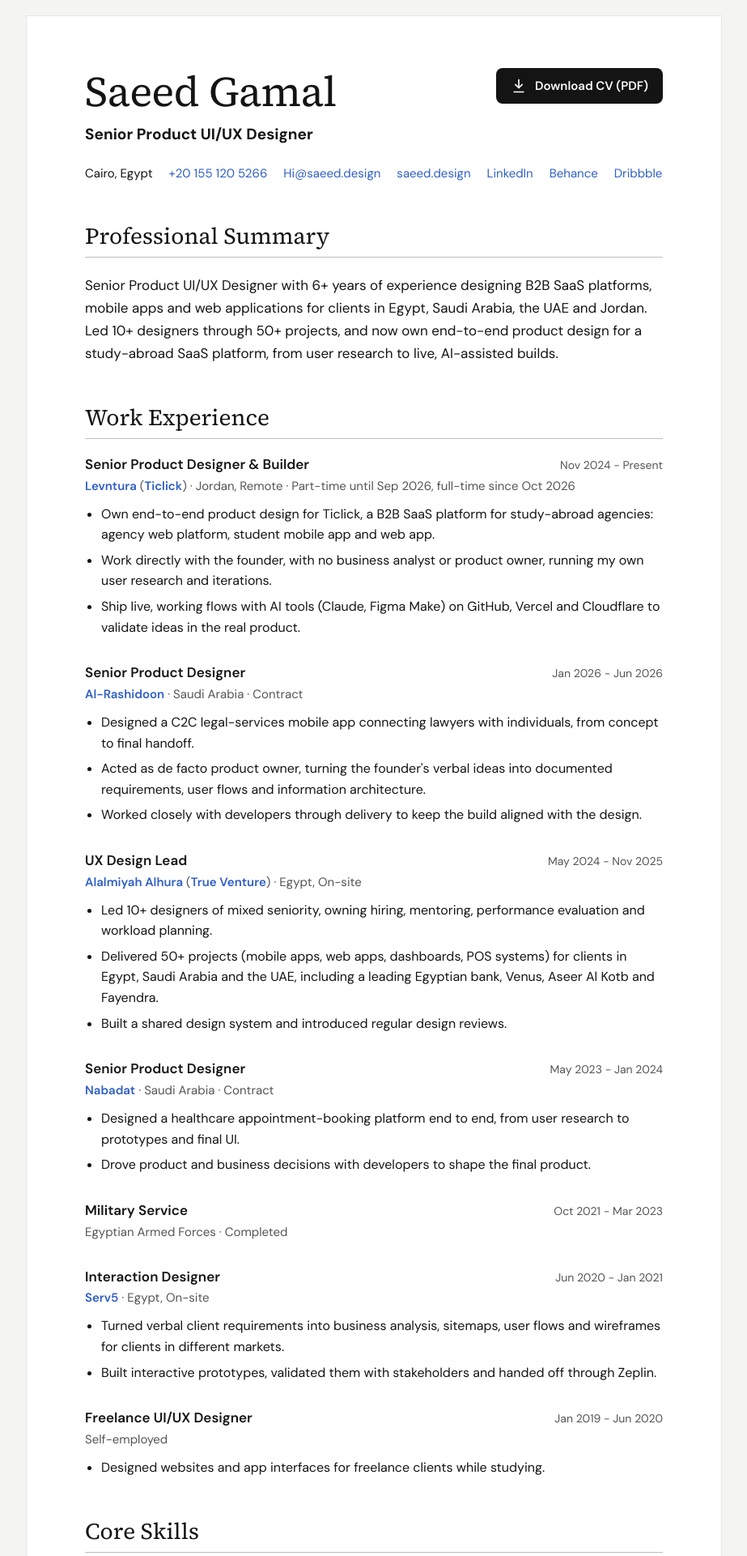
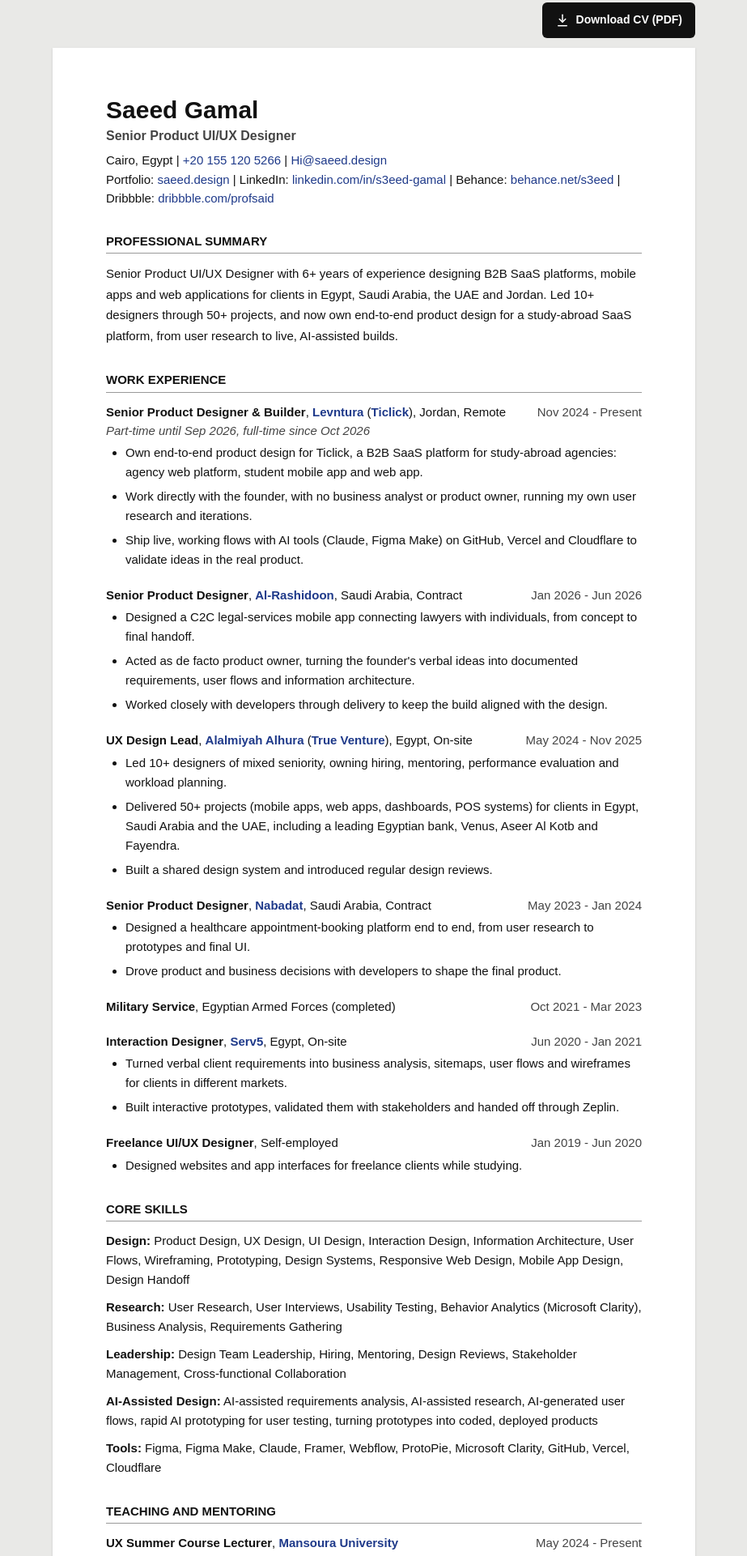
Before and after one commit to profsaid/CV, a plain HTML site: page index.html in a window 1280 px wide. Shown: the part 21-1942 px from the top of the page at 81% size, without its empty margins (178-1101 px from the left). Drawn offline with Linux system fonts and the light colour scheme.

Commit message:
Restyle the web page to match the ATS PDF
Co-Authored-By: Claude Opus 5.5 <noreply@anthropic.com>
Claude-Session: https://claude.ai/code/session_01NHSy6EQ7kveC8JtdeQd8mp

```diff
--- a/index.html
+++ b/index.html
@@ -10,206 +10,168 @@
 <meta property="og:description" content="6+ years designing B2B SaaS platforms, mobile apps and web applications. View or download the CV.">
 <meta property="og:type" content="profile">
 <meta property="og:url" content="https://cv.saeed.design/">
-<link rel="preconnect" href="https://fonts.googleapis.com">
-<link rel="preconnect" href="https://fonts.gstatic.com" crossorigin>
-<link rel="stylesheet" href="https://fonts.googleapis.com/css2?family=DM+Sans:ital,opsz,wght@0,9..40,400;0,9..40,500;0,9..40,600;0,9..40,700;1,9..40,400&family=Source+Serif+4:opsz,wght@8..60,400;8..60,500&display=swap">
 <style>
-:root{--ink:#141414;--muted:#555;--rule:#bdbdbd;--link:#2f5fc4;--bg:#f4f4f2;--paper:#fff;--serif:'Source Serif 4',Georgia,'Times New Roman',serif;--sans:'DM Sans',system-ui,-apple-system,'Segoe UI',sans-serif}
+:root{--ink:#111;--grey:#444;--rule:#999;--link:#1f3a8a}
 *{box-sizing:border-box}
 html{-webkit-text-size-adjust:100%}
-body{margin:0;background:var(--bg);color:var(--ink);font-family:var(--sans);font-size:16px;line-height:1.6}
+body{margin:0;background:#e9e9e7;color:var(--ink);font-family:Arial,"Liberation Sans",Helvetica,sans-serif;font-size:15px;line-height:1.55}
 a{color:var(--link);text-decoration:none}
 a:hover{text-decoration:underline}
-a:focus-visible,.download:focus-visible{outline:2px solid var(--link);outline-offset:3px}
-.page{max-width:860px;margin:40px auto;background:var(--paper);padding:64px 72px;border:1px solid #e6e6e3}
-header{display:flex;justify-content:space-between;align-items:flex-start;gap:24px;flex-wrap:wrap}
-h1{margin:0;font-family:var(--serif);font-weight:400;font-size:52px;line-height:1.1;letter-spacing:-.01em}
-.title{margin:10px 0 0;font-size:19px;font-weight:700;color:var(--ink)}
-.download{display:inline-flex;align-items:center;gap:10px;min-height:44px;padding:10px 18px;border-radius:8px;background:var(--ink);color:#fff;font-weight:600;font-size:15px;white-space:nowrap}
+a:focus-visible{outline:2px solid var(--link);outline-offset:2px}
+
+.bar{max-width:794px;margin:24px auto 12px;display:flex;justify-content:flex-end}
+.download{display:inline-flex;align-items:center;gap:8px;min-height:44px;padding:10px 16px;border-radius:6px;background:var(--ink);color:#fff;font-weight:700;font-size:14px}
 .download:hover{background:#000;text-decoration:none}
-.download svg{width:20px;height:20px;flex:none}
-.contact{display:flex;flex-wrap:wrap;gap:4px 20px;margin:20px 0 0;padding:0;font-size:15px;list-style:none}
-.contact a{color:var(--link)}
-h2{margin:48px 0 20px;padding-bottom:8px;border-bottom:1px solid var(--rule);font-family:var(--serif);font-size:28px;line-height:1.25;font-weight:400;color:var(--ink)}
-.summary{margin:0;font-size:17px;line-height:1.65;text-wrap:pretty}
-.role{margin-top:32px}
-.role:first-of-type{margin-top:0}
-.role-head{display:flex;justify-content:space-between;align-items:baseline;gap:4px 16px;flex-wrap:wrap}
-h3{margin:0;font-size:17px;font-weight:600;line-height:1.4}
-.dates{color:var(--muted);font-size:14px;white-space:nowrap}
-.org{margin:2px 0 0;color:var(--muted);font-size:15px}
-.org a{font-weight:600}
-ul.points{margin:10px 0 0;padding-left:20px}
-ul.points li{margin-top:6px}
-.skills{margin:0;display:grid;grid-template-columns:170px 1fr;gap:14px 24px}
-.skills dt{font-weight:600}
-.skills dd{margin:0}
-.row{display:flex;justify-content:space-between;gap:4px 16px;flex-wrap:wrap;margin-top:8px}
-.row:first-of-type{margin-top:0}
-footer{max-width:860px;margin:0 auto 40px;padding:0 8px;color:var(--muted);font-size:14px;text-align:center}
+.download:focus-visible{outline-color:var(--ink);outline-offset:3px}
+.download svg{width:18px;height:18px;flex:none}
+
+.page{max-width:794px;margin:0 auto 40px;background:#fff;padding:60px 66px;box-shadow:0 1px 3px rgba(0,0,0,.12)}
+
+h1{margin:0;font-size:30px;line-height:1.15;font-weight:700}
+.title{margin:2px 0 6px;font-size:16px;font-weight:700;color:var(--grey)}
+.line{margin:0}
+
+h2{margin:30px 0 12px;padding-bottom:3px;border-bottom:1px solid var(--rule);font-size:15px;font-weight:700;text-transform:uppercase;letter-spacing:0}
+
+.summary{margin:0;line-height:1.7}
+
+.role{margin-top:20px}
+h2 + .role{margin-top:0}
+.head{display:flex;justify-content:space-between;align-items:baseline;gap:2px 16px;flex-wrap:wrap;margin:0}
+.head .co{font-weight:700}
+.dates{color:var(--grey);white-space:nowrap}
+.note{margin:0;font-style:italic;color:var(--grey)}
+ul{margin:4px 0 0;padding-left:24px}
+li{margin-bottom:6px;line-height:1.6}
+
+.skill{margin:0 0 10px;line-height:1.6}
+.row{display:flex;justify-content:space-between;gap:2px 16px;flex-wrap:wrap;margin:0}
+
 @media (max-width:700px){
-  .page{margin:0;padding:32px 20px;border:0}
-  h1{font-size:40px}
-  h2{font-size:24px}
+  .bar{margin:0;padding:12px 16px;background:#fff;border-bottom:1px solid #ddd}
   .download{width:100%;justify-content:center}
-  .skills{grid-template-columns:1fr;gap:2px 0}
-  .skills dd{margin-bottom:12px}
-  footer{margin:24px auto}
+  .page{padding:28px 18px;margin:0;box-shadow:none}
+  h1{font-size:28px}
+  .dates{white-space:normal}
 }
 @media print{
-  body{background:#fff;font-size:11pt}
-  .page{margin:0;padding:0;border:0;max-width:none}
-  .download,footer{display:none}
-  h2{margin-top:24px}
+  body{background:#fff}
+  .bar{display:none}
+  .page{box-shadow:none;margin:0;padding:0;max-width:none}
   .role{break-inside:avoid}
 }
 </style>
 </head>
 <body>
-<main class="page">
 
-<header>
-  <div>
-    <h1>Saeed Gamal</h1>
-    <p class="title">Senior Product UI/UX Designer</p>
-  </div>
+<div class="bar">
   <a class="download" href="Saeed_Gamal_CV.pdf" download="Saeed_Gamal_CV.pdf">
     <svg viewBox="0 0 24 24" fill="none" stroke="currentColor" stroke-width="2" stroke-linecap="round" stroke-linejoin="round" aria-hidden="true"><path d="M12 3v12"/><path d="m7 10 5 5 5-5"/><path d="M5 21h14"/></svg>
     Download CV (PDF)
   </a>
-</header>
+</div>
 
-<ul class="contact">
-  <li>Cairo, Egypt</li>
-  <li><a href="tel:+201551205266">+20 155 120 5266</a></li>
-  <li><a href="mailto:Hi@saeed.design">Hi@saeed.design</a></li>
-  <li><a href="https://saeed.design">saeed.design</a></li>
-  <li><a href="https://www.linkedin.com/in/s3eed-gamal/">LinkedIn</a></li>
-  <li><a href="https://www.behance.net/s3eed">Behance</a></li>
-  <li><a href="https://dribbble.com/profsaid">Dribbble</a></li>
-</ul>
+<main class="page">
 
-<section aria-labelledby="summary-h">
-  <h2 id="summary-h">Professional Summary</h2>
+<h1>Saeed Gamal</h1>
+<p class="title">Senior Product UI/UX Designer</p>
+<p class="line">Cairo, Egypt | <a href="tel:+201551205266">+20 155 120 5266</a> | <a href="mailto:Hi@saeed.design">Hi@saeed.design</a></p>
+<p class="line">Portfolio: <a href="https://saeed.design">saeed.design</a> | LinkedIn: <a href="https://www.linkedin.com/in/s3eed-gamal/">linkedin.com/in/s3eed-gamal</a> | Behance: <a href="https://www.behance.net/s3eed">behance.net/s3eed</a> | Dribbble: <a href="https://dribbble.com/profsaid">dribbble.com/profsaid</a></p>
+
+<h2>Professional Summary</h2>
 <p class="summary">Senior Product UI/UX Designer with 6+ years of experience designing B2B SaaS platforms, mobile apps and web applications for clients in Egypt, Saudi Arabia, the UAE and Jordan. Led 10+ designers through 50+ projects, and now own end-to-end product design for a study-abroad SaaS platform, from user research to live, AI-assisted builds.</p>
-</section>
 
-<section aria-labelledby="exp-h">
-  <h2 id="exp-h">Work Experience</h2>
+<h2>Work Experience</h2>
 
-  <article class="role">
-    <div class="role-head"><h3>Senior Product Designer &amp; Builder</h3><span class="dates">Nov 2024 - Present</span></div>
-    <p class="org"><a href="https://linkedin.com/company/levntura">Levntura</a> (<a href="https://www.linkedin.com/company/ticlick">Ticlick</a>) · Jordan, Remote · Part-time until Sep 2026, full-time since Oct 2026</p>
-    <ul class="points">
+<div class="role">
+  <p class="head"><span><strong>Senior Product Designer &amp; Builder</strong>, <a class="co" href="https://linkedin.com/company/levntura">Levntura</a> (<a class="co" href="https://www.linkedin.com/company/ticlick">Ticlick</a>), Jordan, Remote</span><span class="dates">Nov 2024 - Present</span></p>
+  <p class="note">Part-time until Sep 2026, full-time since Oct 2026</p>
+  <ul>
     <li>Own end-to-end product design for Ticlick, a B2B SaaS platform for study-abroad agencies: agency web platform, student mobile app and web app.</li>
     <li>Work directly with the founder, with no business analyst or product owner, running my own user research and iterations.</li>
     <li>Ship live, working flows with AI tools (Claude, Figma Make) on GitHub, Vercel and Cloudflare to validate ideas in the real product.</li>
   </ul>
-  </article>
+</div>
 
-  <article class="role">
-    <div class="role-head"><h3>Senior Product Designer</h3><span class="dates">Jan 2026 - Jun 2026</span></div>
-    <p class="org"><a href="https://linkedin.com/company/al-rashedon-for-lawyership-legal-consultations/">Al-Rashidoon</a> · Saudi Arabia · Contract</p>
-    <ul class="points">
+<div class="role">
+  <p class="head"><span><strong>Senior Product Designer</strong>, <a class="co" href="https://linkedin.com/company/al-rashedon-for-lawyership-legal-consultations/">Al-Rashidoon</a>, Saudi Arabia, Contract</span><span class="dates">Jan 2026 - Jun 2026</span></p>
+  <ul>
     <li>Designed a C2C legal-services mobile app connecting lawyers with individuals, from concept to final handoff.</li>
     <li>Acted as de facto product owner, turning the founder's verbal ideas into documented requirements, user flows and information architecture.</li>
     <li>Worked closely with developers through delivery to keep the build aligned with the design.</li>
   </ul>
-  </article>
+</div>
 
-  <article class="role">
-    <div class="role-head"><h3>UX Design Lead</h3><span class="dates">May 2024 - Nov 2025</span></div>
-    <p class="org"><a href="https://www.linkedin.com/company/alamiyaalhura/posts/">Alalmiyah Alhura</a> (<a href="https://www.linkedin.com/company/truevs/home/">True Venture</a>) · Egypt, On-site</p>
-    <ul class="points">
+<div class="role">
+  <p class="head"><span><strong>UX Design Lead</strong>, <a class="co" href="https://www.linkedin.com/company/alamiyaalhura/posts/">Alalmiyah Alhura</a> (<a class="co" href="https://www.linkedin.com/company/truevs/home/">True Venture</a>), Egypt, On-site</span><span class="dates">May 2024 - Nov 2025</span></p>
+  <ul>
     <li>Led 10+ designers of mixed seniority, owning hiring, mentoring, performance evaluation and workload planning.</li>
     <li>Delivered 50+ projects (mobile apps, web apps, dashboards, POS systems) for clients in Egypt, Saudi Arabia and the UAE, including a leading Egyptian bank, Venus, Aseer Al Kotb and Fayendra.</li>
     <li>Built a shared design system and introduced regular design reviews.</li>
   </ul>
-  </article>
+</div>
 
-  <article class="role">
-    <div class="role-head"><h3>Senior Product Designer</h3><span class="dates">May 2023 - Jan 2024</span></div>
-    <p class="org"><a href="https://www.linkedin.com/company/nabdaatofficial/">Nabadat</a> · Saudi Arabia · Contract</p>
-    <ul class="points">
+<div class="role">
+  <p class="head"><span><strong>Senior Product Designer</strong>, <a class="co" href="https://www.linkedin.com/company/nabdaatofficial/">Nabadat</a>, Saudi Arabia, Contract</span><span class="dates">May 2023 - Jan 2024</span></p>
+  <ul>
     <li>Designed a healthcare appointment-booking platform end to end, from user research to prototypes and final UI.</li>
     <li>Drove product and business decisions with developers to shape the final product.</li>
   </ul>
-  </article>
+</div>
 
-  <article class="role">
-    <div class="role-head"><h3>Military Service</h3><span class="dates">Oct 2021 - Mar 2023</span></div>
-    <p class="org">Egyptian Armed Forces · Completed</p>
-  </article>
+<div class="role">
+  <p class="head"><span><strong>Military Service</strong>, Egyptian Armed Forces (completed)</span><span class="dates">Oct 2021 - Mar 2023</span></p>
+</div>
 
-  <article class="role">
-    <div class="role-head"><h3>Interaction Designer</h3><span class="dates">Jun 2020 - Jan 2021</span></div>
-    <p class="org"><a href="https://www.linkedin.com/company/serv5">Serv5</a> · Egypt, On-site</p>
-    <ul class="points">
+<div class="role">
+  <p class="head"><span><strong>Interaction Designer</strong>, <a class="co" href="https://www.linkedin.com/company/serv5">Serv5</a>, Egypt, On-site</span><span class="dates">Jun 2020 - Jan 2021</span></p>
+  <ul>
     <li>Turned verbal client requirements into business analysis, sitemaps, user flows and wireframes for clients in different markets.</li>
     <li>Built interactive prototypes, validated them with stakeholders and handed off through Zeplin.</li>
   </ul>
-  </article>
+</div>
 
-  <article class="role">
-    <div class="role-head"><h3>Freelance UI/UX Designer</h3><span class="dates">Jan 2019 - Jun 2020</span></div>
-    <p class="org">Self-employed</p>
-    <ul class="points">
+<div class="role">
+  <p class="head"><span><strong>Freelance UI/UX Designer</strong>, Self-employed</span><span class="dates">Jan 2019 - Jun 2020</span></p>
+  <ul>
     <li>Designed websites and app interfaces for freelance clients while studying.</li>
   </ul>
-  </article>
-</section>
+</div>
 
-<section aria-labelledby="skills-h">
-  <h2 id="skills-h">Core Skills</h2>
-  <dl class="skills">
-    <dt>Design</dt><dd>Product Design, UX Design, UI Design, Interaction Design, Information Architecture, User Flows, Wireframing, Prototyping, Design Systems, Responsive Web Design, Mobile App Design, Design Handoff</dd>
-    <dt>Research</dt><dd>User Research, User Interviews, Usability Testing, Behavior Analytics (Microsoft Clarity), Business Analysis, Requirements Gathering</dd>
-    <dt>Leadership</dt><dd>Design Team Leadership, Hiring, Mentoring, Design Reviews, Stakeholder Management, Cross-functional Collaboration</dd>
-    <dt>AI-Assisted Design</dt><dd>AI-assisted requirements analysis, AI-assisted research, AI-generated user flows, rapid AI prototyping for user testing, turning prototypes into coded, deployed products</dd>
-    <dt>Tools</dt><dd>Figma, Figma Make, Claude, Framer, Webflow, ProtoPie, Microsoft Clarity, GitHub, Vercel, Cloudflare</dd>
-  </dl>
-</section>
+<h2>Core Skills</h2>
+<p class="skill"><strong>Design:</strong> Product Design, UX Design, UI Design, Interaction Design, Information Architecture, User Flows, Wireframing, Prototyping, Design Systems, Responsive Web Design, Mobile App Design, Design Handoff</p>
+<p class="skill"><strong>Research:</strong> User Research, User Interviews, Usability Testing, Behavior Analytics (Microsoft Clarity), Business Analysis, Requirements Gathering</p>
+<p class="skill"><strong>Leadership:</strong> Design Team Leadership, Hiring, Mentoring, Design Reviews, Stakeholder Management, Cross-functional Collaboration</p>
+<p class="skill"><strong>AI-Assisted Design:</strong> AI-assisted requirements analysis, AI-assisted research, AI-generated user flows, rapid AI prototyping for user testing, turning prototypes into coded, deployed products</p>
+<p class="skill"><strong>Tools:</strong> Figma, Figma Make, Claude, Framer, Webflow, ProtoPie, Microsoft Clarity, GitHub, Vercel, Cloudflare</p>
 
-<section aria-labelledby="teach-h">
-  <h2 id="teach-h">Teaching and Mentoring</h2>
+<h2>Teaching and Mentoring</h2>
 
-  <article class="role">
-    <div class="role-head"><h3>UX Summer Course Lecturer</h3><span class="dates">May 2024 - Present</span></div>
-    <p class="org"><a href="https://www.linkedin.com/company/faculty-of-computer-information-sciences-mansoura-university/">Mansoura University</a></p>
-    <ul class="points">
+<div class="role">
+  <p class="head"><span><strong>UX Summer Course Lecturer</strong>, <a class="co" href="https://www.linkedin.com/company/faculty-of-computer-information-sciences-mansoura-university/">Mansoura University</a></span><span class="dates">May 2024 - Present</span></p>
+  <ul>
     <li>Teach the UX summer course at the Faculty of Computer Science (three consecutive years) through hands-on projects.</li>
   </ul>
-  </article>
+</div>
 
-  <article class="role">
-    <div class="role-head"><h3>Product Design (UI/UX) Instructor</h3><span class="dates">Jul 2025 - Oct 2025</span></div>
-    <p class="org"><a href="https://www.linkedin.com/company/quarter-academy/">Quarter Academy</a></p>
-    <ul class="points">
+<div class="role">
+  <p class="head"><span><strong>Product Design (UI/UX) Instructor</strong>, <a class="co" href="https://www.linkedin.com/company/quarter-academy/">Quarter Academy</a></span><span class="dates">Jul 2025 - Oct 2025</span></p>
+  <ul>
     <li>Trained beginners through real-world projects to a job-ready portfolio.</li>
   </ul>
-  </article>
+</div>
 
-  <article class="role">
-    <div class="role-head"><h3>Mentor</h3></div>
-    <p class="org">Design community events</p>
-  </article>
-</section>
+<div class="role">
+  <p class="head"><span><strong>Mentor</strong>, design community events</span></p>
+</div>
 
-<section aria-labelledby="edu-h">
-  <h2 id="edu-h">Education</h2>
-  <div class="row"><span><strong>Bachelor's degree, Computer &amp; Information Systems</strong>, Mansoura University</span><span class="dates">2017 - 2021</span></div>
-  <div class="row"><span><strong>Interaction Design Foundation (IxDF)</strong>, UX design courses</span><span class="dates">2020 - 2021</span></div>
-</section>
+<h2>Education</h2>
+<p class="row"><span><strong>Bachelor's degree, Computer &amp; Information Systems</strong>, Mansoura University</span><span class="dates">2017 - 2021</span></p>
+<p class="row"><span><strong>Interaction Design Foundation (IxDF)</strong>, UX design courses</span><span class="dates">2020 - 2021</span></p>
 
-<section aria-labelledby="lang-h">
-  <h2 id="lang-h">Languages</h2>
-  <div class="row"><span><strong>Arabic</strong>: Native</span></div>
-  <div class="row"><span><strong>English</strong>: Professional working proficiency</span></div>
-</section>
+<h2>Languages</h2>
+<p class="line">Arabic: Native | English: Professional working proficiency</p>
 
 </main>
-<footer>
-  <a href="Saeed_Gamal_CV.pdf" download="Saeed_Gamal_CV.pdf">Download this CV as a PDF</a>
-</footer>
 </body>
 </html>
```
Lines whose indentation alone changed are shown as unchanged.
